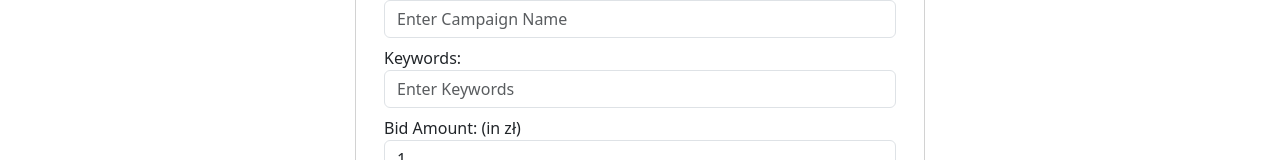
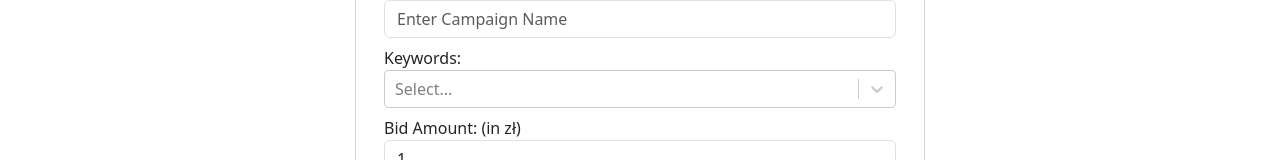
Before and after one commit to HKordula/Campaigns-frontend, a React (Vite) app: page / in a window 1280 px wide. Both pictures are taken after a click on the button "Add Campaign". Shown: the part 197-357 px from the top of the page. Built offline with nearby package versions, Linux system fonts and the light colour scheme; no server answers.

Commit message:
Update keyworlds

```diff
--- a/package.json
+++ b/package.json
@@ -16,7 +16,8 @@
     "react-autosuggest": "^10.1.0",
     "react-bootstrap-typeahead": "^7.0.0-rc.5",
     "react-dom": "^19.0.0",
-    "react-router-dom": "^7.2.0"
+    "react-router-dom": "^7.2.0",
+    "react-select": "^5.10.1"
   },
   "devDependencies": {
     "@eslint/js": "^9.21.0",
--- a/src/components/CampaignComponent.jsx
+++ b/src/components/CampaignComponent.jsx
@@ -1,10 +1,13 @@
 import React, { useEffect, useState } from "react";
-import { addCampaign, getCampaign, updateCampaign } from "../services/CampaignService";
+import Select from "react-select";
+import { getPredefinedKeywords, addCampaign, getCampaign, updateCampaign } from "../services/CampaignService";
 import { useNavigate, useParams } from "react-router-dom";
+
 
 const CampaignComponent = () => {
     const [campaignName, setCampaignName] = useState("");
-    const [keywords, setKeywords] = useState("");
+    const [keywords, setKeywords] = useState([]);
+    const [availableKeywords, setAvailableKeywords] = useState([]);
     const [bidAmount, setBidAmount] = useState(1);
     const [campaignFund, setCampaignFund] = useState(100);
     const [status, setStatus] = useState("");
@@ -25,18 +28,22 @@ const CampaignComponent = () => {
     const navigator = useNavigate();
 
     useEffect(() => {
+        getPredefinedKeywords()
+            .then(response => {
+                setAvailableKeywords(response.data.map(keyword => ({ value: keyword, label: keyword })));
+            })
+            .catch(error => console.error("Error fetching keywords:", error));
+
         if (id) {
             getCampaign(id).then(response => {
                 setCampaignName(response.data.campaignName);
-                setKeywords(response.data.keywords);
+                setKeywords(response.data.keywords.map(k => ({ value: k, label: k }))); // Convert for react-select
                 setBidAmount(response.data.bidAmount);
                 setCampaignFund(response.data.campaignFund);
                 setStatus(response.data.status);
                 setTown(response.data.town);
                 setRadius(response.data.radius);
-            }).catch(error => {
-                console.error(error);
-            });
+            }).catch(error => console.error("Error fetching campaign:", error));
         }
     }, [id]);
 
@@ -45,7 +52,7 @@ const CampaignComponent = () => {
 
         if (validateForm()) {
 
-            const campaign = { campaignName, keywords, bidAmount, campaignFund, status, town, radius };
+            const campaign = { campaignName, keywords: keywords.map(k => k.value), bidAmount, campaignFund, status, town, radius };
             console.log(campaign);
 
             if(id) {
@@ -78,10 +85,10 @@ const CampaignComponent = () => {
             valid = false;
         }
 
-        if (keywords.trim()) {
+        if (keywords.length > 0) {
             errorsCopy.keywords = "";
         } else {
-            errorsCopy.keywords = "Keywords are required";
+            errorsCopy.keywords = "At least one keyword is required";
             valid = false;
         }
 
@@ -156,15 +163,15 @@ const CampaignComponent = () => {
                             </div>
                             <div className="form-group mb-2">
                                 <label>Keywords:</label>
-                                <input
-                                    type="text"
-                                    placeholder="Enter Keywords"
-                                    name="keywords"
+                                <Select
+                                    options={availableKeywords}
+                                    isMulti
                                     value={keywords}
-                                    className={`form-control ${error.keywords ? 'is-invalid' : ''}`}
-                                    onChange={e => setKeywords(e.target.value)}
+                                    onChange={setKeywords}
+                                    className="basic-multi-select"
+                                    classNamePrefix="select"
                                 />
-                                {error.keywords && <div className="invalid-feedback">{error.keywords}</div>}
+                                {error.keywords && <div className="text-danger">{error.keywords}</div>}
                             </div>
                             <div className="form-group mb-2">
                                 <label>Bid Amount: (in zł)</label>
--- a/src/components/CampaignList.jsx
+++ b/src/components/CampaignList.jsx
@@ -68,7 +68,7 @@ const CampaignList = () => {
                     {currentCampaigns.map(campaign => (
                         <tr key={campaign.id}>
                             <td className="text-center">{campaign.campaignName}</td>
-                            <td className="text-center">{campaign.keywords}</td>
+                            <td className="text-center">{campaign.keywords?.join(", ")}</td>
                             <td className="text-center">{campaign.bidAmount}</td>
                             <td className="text-center">{campaign.campaignFund}</td>
                             <td className="text-center">{campaign.status}</td>
--- a/src/services/CampaignService.js
+++ b/src/services/CampaignService.js
@@ -1,6 +1,7 @@
 import axios from "axios";
 
 const API_URL = "https://campaigns-backend.onrender.com/api/campaigns";
+const KEYWORDS_API_URL = "https://campaigns-backend.onrender.com/api/keywords";
 
 export const listCampaigns = async () => axios.get(API_URL);
 
@@ -11,3 +12,5 @@ export const getCampaign = async (id) => axios.get(`${API_URL}/${id}`);
 export const updateCampaign = async (id, campaign) => axios.put(`${API_URL}/${id}`, campaign);
 
 export const deleteCampaign = async (id) => axios.delete(`${API_URL}/${id}`);
+
+export const getPredefinedKeywords = async () => axios.get(KEYWORDS_API_URL);
```
Also changed, not shown: vite.config.js (line endings or trailing spaces), 1 other file (tests, documents, lock files or other folders).
